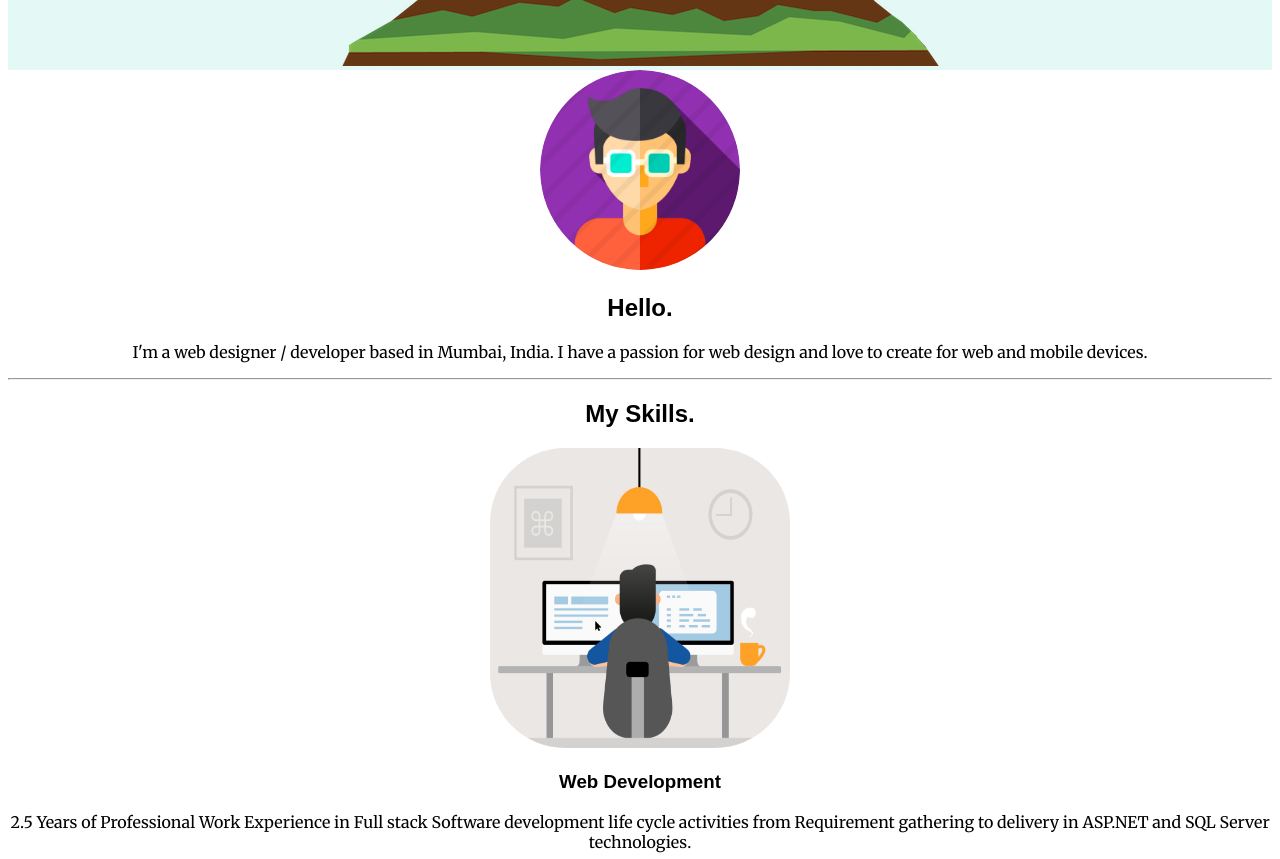
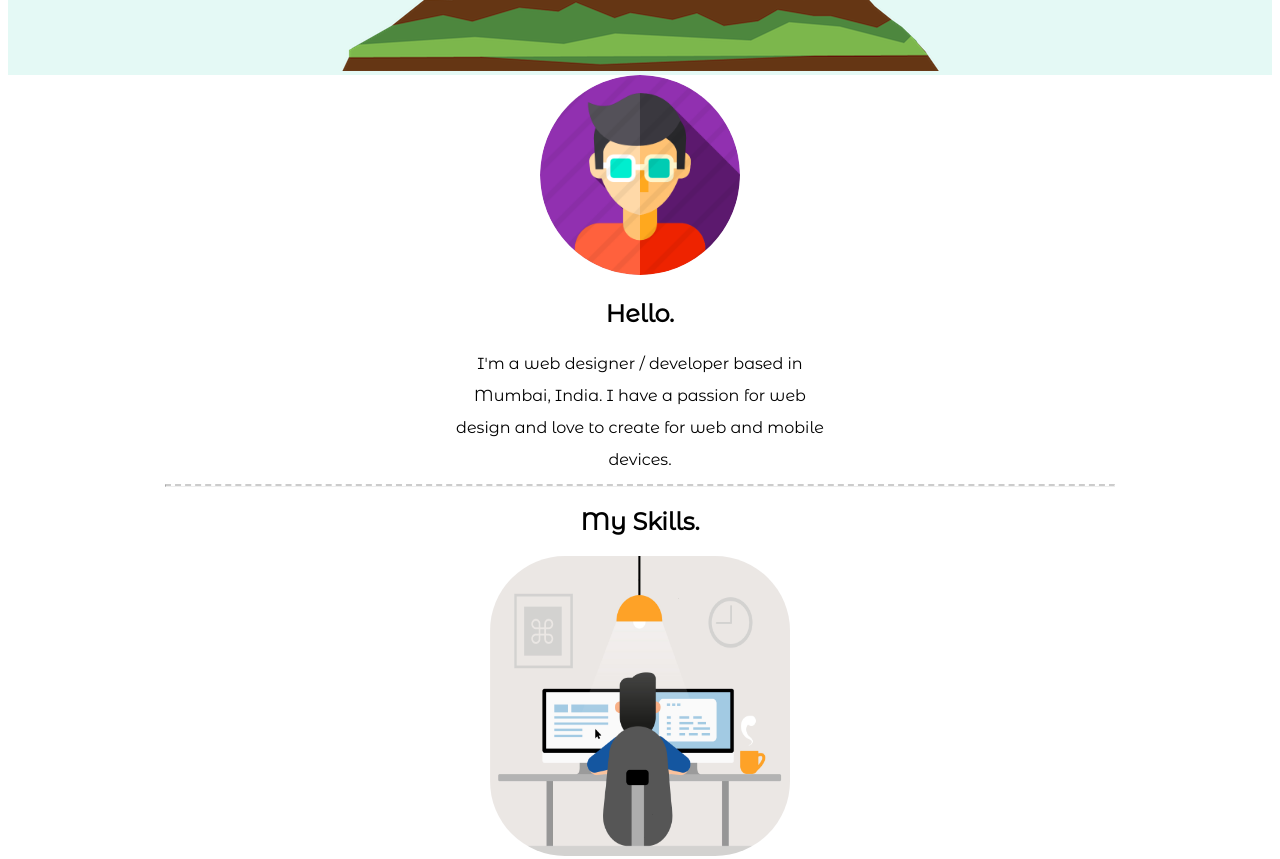
Before and after one commit to AadeshAKulkarni/cv, a plain HTML site: page index.html in a window 1280 px wide. Shown: the part 681-1540 px from the top of the page. Drawn offline with Linux system fonts and the light colour scheme.

Commit message:
css change

```diff
--- a/CSS/styles.css
+++ b/CSS/styles.css
@@ -1,3 +1,18 @@
+hr {
+    border-top: 2px dashed #CCC;;
+    width:75%;
+}
+.profile-p{
+  text-align:center;
+  width:30%;
+  display: inline-block;
+margin-top: 0;
+margin-bottom: 0;
+margin-left: 0;
+margin-right: 0;
+font-weight: 1.5rem;
+line-height: 2rem;
+}
 .top-container{
   background-color: #E4F9F5;
   text-align: center;
@@ -5,25 +20,20 @@
   padding-top: 70px;
 }
 body{
-  font-family: 'Merriweather', serif;
+  font-family: 'Montserrat Alternates', sans-serif;
   text-align: center;
 }
 
 h1{
   font-size: 562%;
-  font-family: 'Sacramento', cursive;
+  font-family: 'Montserrat Alternates', sans-serif;
   /*width:10%;
   margin:0 auto 0 auto;*/
 }
 h2,h3{
-font-family: 'Montserrat', sans-serif;
+font-family: 'Montserrat Alternates', sans-serif;
 }
-.middle-container{
 
-}
-.bottom-container{
-
-}
 .top-cloud{
   position:relative;
   left:14%;
```
